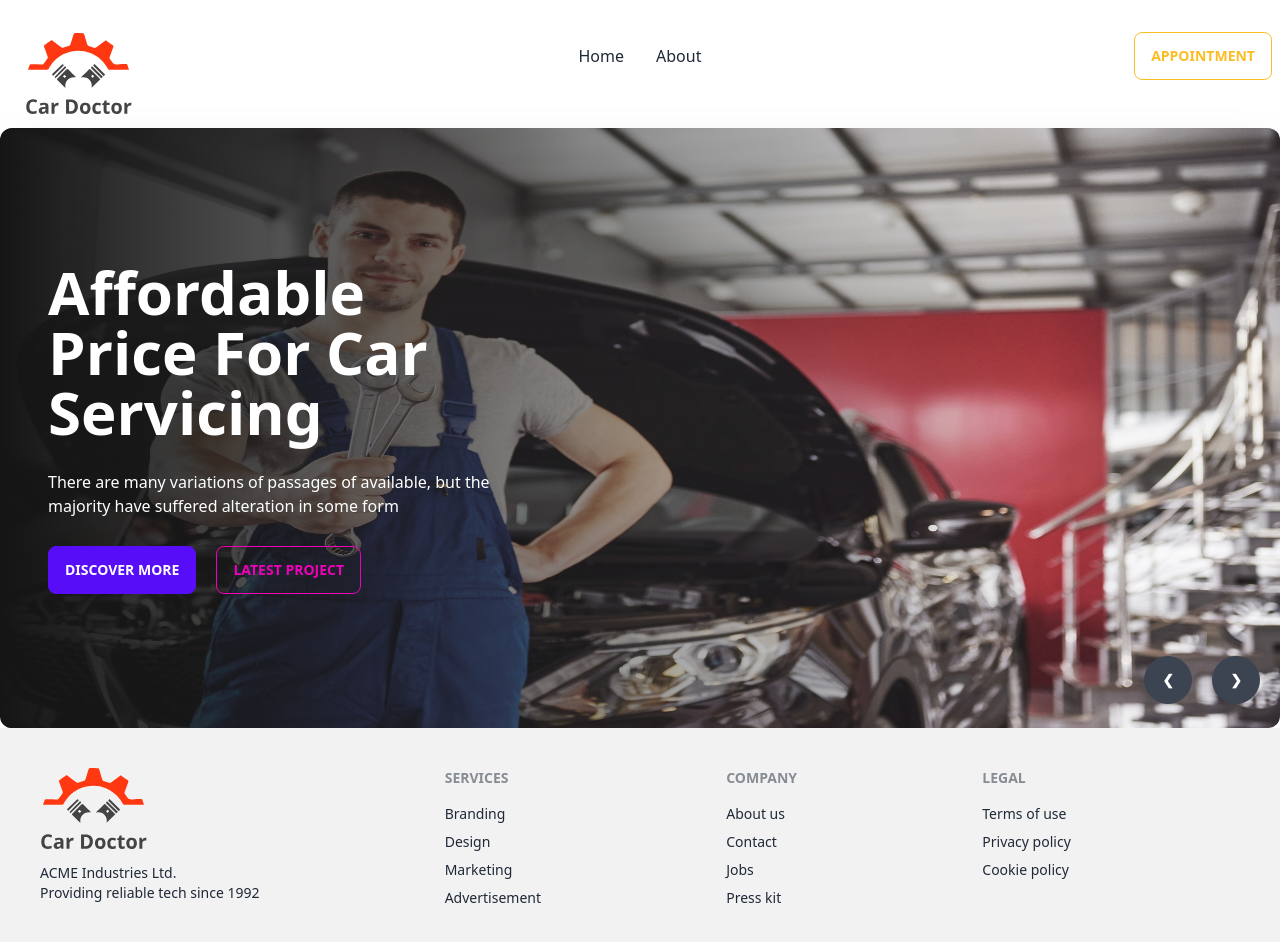
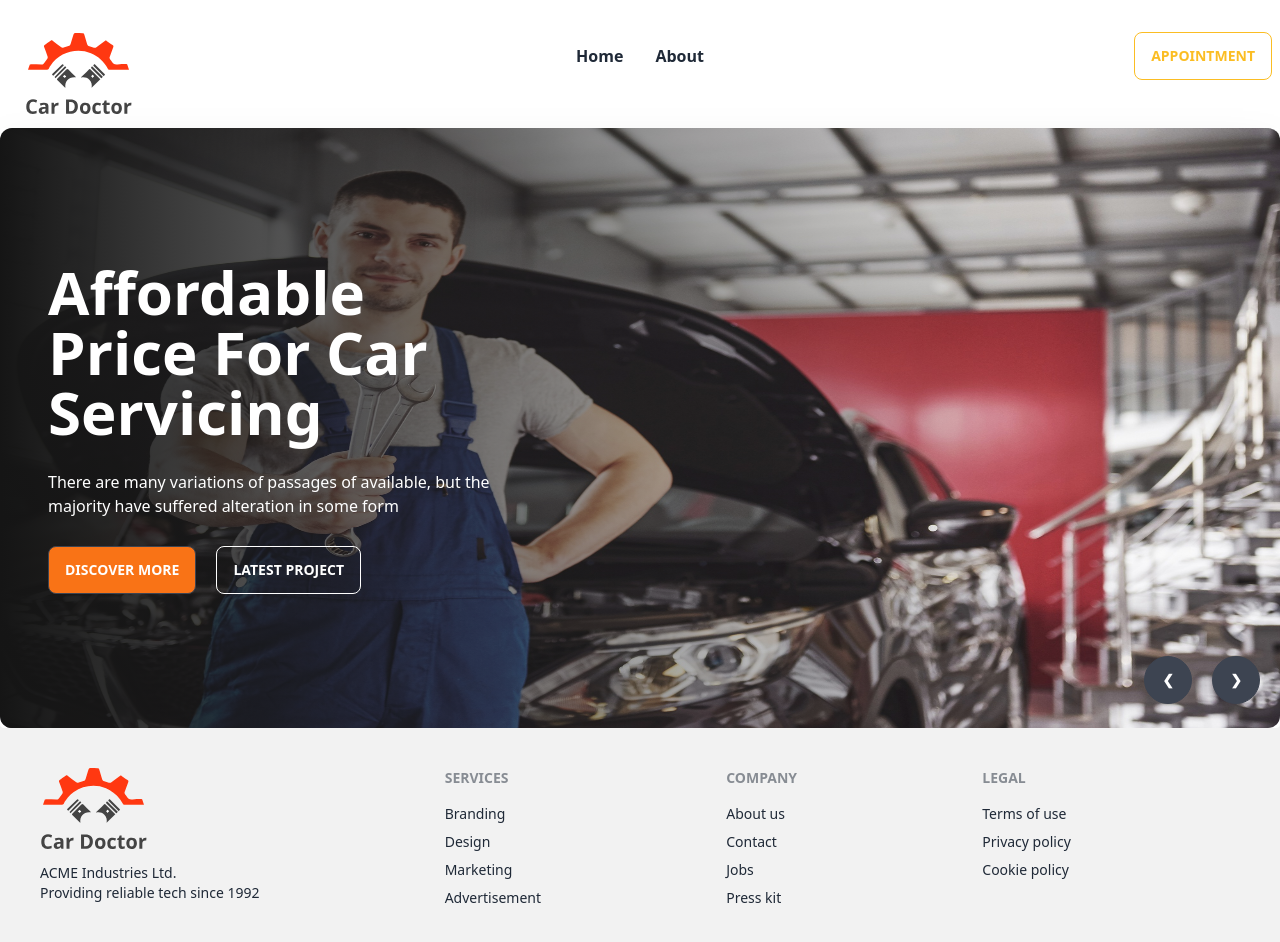
Before and after one commit to AkhiSharmin/car-doctor-client, a React (Vite) app: page / in a window 1280 px wide. Shown: the top 942 px of the page. Built offline with nearby package versions, Linux system fonts and the light colour scheme.

Commit message:
adding some style

```diff
--- a/src/pages/Home/Banner/Banner.jsx
+++ b/src/pages/Home/Banner/Banner.jsx
@@ -5,7 +5,7 @@ import img4 from "../../../assets/images/banner/4.jpg";
 
 const Banner = () => {
   return (
-    <div className="carousel w-full h-[600px] shadow-2xl">
+    <div className="carousel w-full h-[600px] shadow-2xl rounded">
       <div id="slide1" className="carousel-item relative w-full">
         <img src={img1} className="w-full rounded-xl" />
         <div className="absolute rounded-xl flex items-center h-full left-0 top-0 bg-gradient-to-r from-[#151515] to-[rgba(21, 21, 21, 0)]">
@@ -18,8 +18,8 @@ const Banner = () => {
               majority have suffered alteration in some form
             </p>
             <div>
-              <button className="btn btn-primary mr-5">Discover More</button>
-              <button className="btn btn-outline btn-secondary">
+              <button className="btn bg-orange-500 mr-5">Discover More</button>
+              <button className="btn btn-outline text-white">
                 Latest Project
               </button>
             </div>
@@ -46,8 +46,8 @@ const Banner = () => {
               majority have suffered alteration in some form
             </p>
             <div>
-              <button className="btn btn-primary mr-5">Discover More</button>
-              <button className="btn btn-outline btn-secondary">
+              <button className="btn bg-orange-500 mr-5">Discover More</button>
+              <button className="btn btn-outline text-white">
                 Latest Project
               </button>
             </div>
@@ -74,8 +74,8 @@ const Banner = () => {
               majority have suffered alteration in some form
             </p>
             <div>
-              <button className="btn btn-primary mr-5">Discover More</button>
-              <button className="btn btn-outline btn-secondary">
+              <button className="btn bg-orange-500 mr-5">Discover More</button>
+              <button className="btn btn-outline text-white">
                 Latest Project
               </button>
             </div>
@@ -102,8 +102,8 @@ const Banner = () => {
               majority have suffered alteration in some form
             </p>
             <div>
-              <button className="btn btn-primary mr-5">Discover More</button>
-              <button className="btn btn-outline btn-secondary">
+              <button className="btn bg-orange-500 mr-5">Discover More</button>
+              <button className="btn btn-outline text-white">
                 Latest Project
               </button>
             </div>
--- a/src/pages/Shared/Navber/Navber.jsx
+++ b/src/pages/Shared/Navber/Navber.jsx
@@ -35,7 +35,7 @@ const Navber = () => {
           </label>
           <ul
             tabIndex={0}
-            className="menu menu-compact dropdown-content mt-3 p-2 shadow bg-base-100 rounded-box w-52"
+            className="menu menu-compact dropdown-content mt-3 p-2 shadow bg-base-100 rounded-box w-52 font-bold"
           >
             {navItems}
           </ul>
@@ -45,7 +45,7 @@ const Navber = () => {
         </Link>
       </div>
       <div className="navbar-center hidden lg:flex">
-        <ul className="menu menu-horizontal px-1">{navItems}</ul>
+        <ul className="menu menu-horizontal px-1 font-bold">{navItems}</ul>
       </div>
       <div className="navbar-end">
         <button className="btn btn-outline btn-warning">Appointment</button>
```
